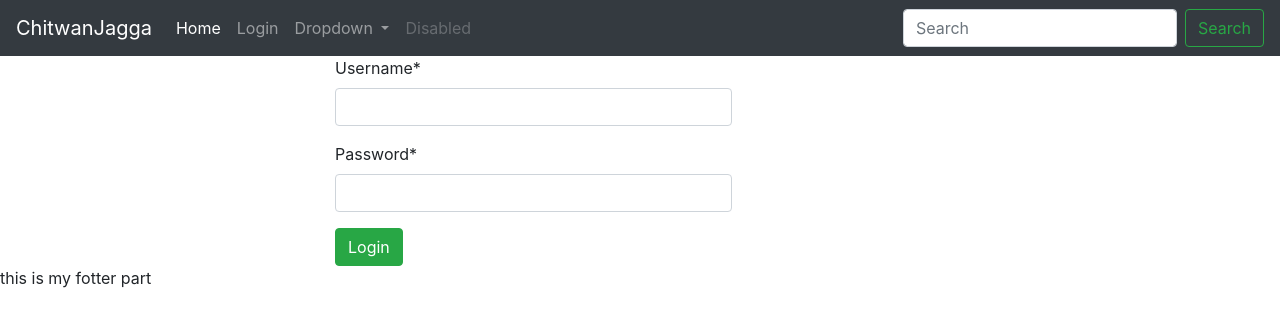
After one commit to umanga24/Realstate, a Django app: page /cj/login/ in a window 1280 px wide. The commit adds this page. Shown: the top 327 px of the page. Run offline with Django 3.2, Linux system fonts and the light colour scheme; some libraries are stand-ins or nearby versions.

Commit message:
second Commit

```diff
--- a/Realstate/settings.py
+++ b/Realstate/settings.py
@@ -41,6 +41,7 @@ INSTALLED_APPS = [
     'django.contrib.messages',
     'django.contrib.staticfiles',
     'chitwanjagga',
+    'crispy_forms',
 ]
 
 MIDDLEWARE = [
@@ -128,3 +129,4 @@ STATIC_URL = '/static/'
 
 MEDIA_ROOT = os.path.join('BASE_DIR', 'media')
 MEDIA_URL = '/media/'
+CRISPY_TEMPLATE_PACK = 'bootstrap4'
--- /dev/null
+++ b/chitwanjagga/TEMPLATES/cj/login.html
@@ -0,0 +1,14 @@
+{% extends 'includes/base.html' %}
+{% load crispy_forms_tags %}
+{% block content %}
+<div class="col-sm-4 offset-3">
+<form action="#" method="POST">
+    {% csrf_token %}
+
+    {{loginform|crispy}}
+    <button type="submit" class="btn btn-success">Login</button>
+
+</form>
+</div>
+
+{% endblock %}
--- a/chitwanjagga/TEMPLATES/includes/base.html
+++ b/chitwanjagga/TEMPLATES/includes/base.html
@@ -20,7 +20,7 @@
         <a class="nav-link" href="#">Home <span class="sr-only">(current)</span></a>
       </li>
       <li class="nav-item">
-        <a class="nav-link" href="#">Link</a>
+        <a class="nav-link" href="{% url 'cj:login' %}">Login</a>
       </li>
       <li class="nav-item dropdown">
         <a class="nav-link dropdown-toggle" href="#" id="navbarDropdown" role="button" data-toggle="dropdown" aria-haspopup="true" aria-expanded="false">
--- a/chitwanjagga/forms.py
+++ b/chitwanjagga/forms.py
@@ -3,6 +3,22 @@ from django import forms
 from django.contrib.auth.models import User
 
 
-class LoginForm(forms.ModelForm):
+class LoginForm(forms.Form):
     username = forms.CharField()
-    password = forms.CharField()
+    password = forms.CharField(widget=forms.PasswordInput)
+
+class UserModelForm(forms.ModelForm):
+    password =forms.CharField(widget=forms.PasswordInput)
+    confirmpassword = forms.CharField(widget=forms.PasswordInput)
+
+    class Meta:
+        model = User
+        fields =('username', 'email', 'first_name', 'last_name', 'password')
+
+        def clean(self):
+
+            cleaned_data = super(UserModelForm, self).clean()
+            password = cleaned_data['password']
+            confirmpassword = cleaned_data['confirmpassword']
+            if password != confirmpassword:
+                raise forms.ValidationError('password not match')
--- a/chitwanjagga/urls.py
+++ b/chitwanjagga/urls.py
@@ -25,5 +25,8 @@ urlpatterns = [
     path('delete_product/<int:pk>', views.ProductDeleteView.as_view(), name='delete_product'),
     path('details_product/<int:pk>', views.ProductDetailsView.as_view(), name='details_product'),
 
+    path('login/', views.LoginUserView.as_view(), name = 'login'),
+    path('logout/', views.LogOutUserView.as_view(), name = 'logout'),
+
 
 ]
--- a/chitwanjagga/views.py
+++ b/chitwanjagga/views.py
@@ -1,4 +1,4 @@
-from django.contrib.auth import authenticate
+from django.contrib.auth import authenticate, login, logout
 from django.shortcuts import render, redirect
 from django.http import HttpResponse
 from django import views
@@ -104,14 +104,25 @@ class ProductDeleteView(DeleteView):
     context_object_name = 'product'
 
 
-class loginUserView(views.View):
+class LoginUserView(views.View):
     def get(self, request):
         loginform = LoginForm()
         return render(request, 'cj/login.html',{'loginform': loginform})
 
     def post(self, request):
-        username =request.POST.get('user')
+        username = request.POST.get('username')
         password = request.POST.get('password')
         user = authenticate(username = username, password = password )
-        if User is None:
+        if user is None:
             return redirect('cj:login_user')
+        else:
+            if user.is_active:
+                login(request, user=user)
+                return redirect('cj:list_product')
+            else:
+                return redirect('cj:login_user')
+
+class LogOutUserView(views.View):
+    def get(self, request):
+        logout(request)
+        return redirect('home')
```
